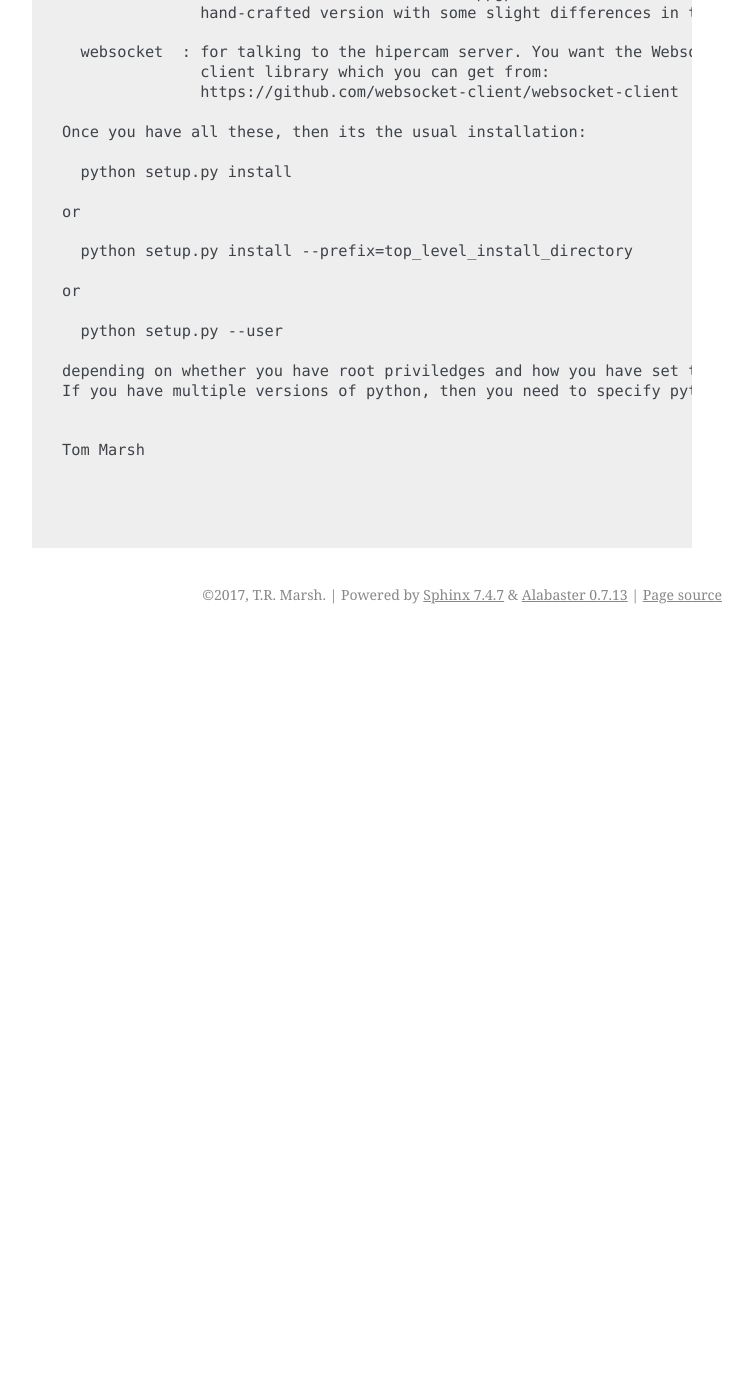
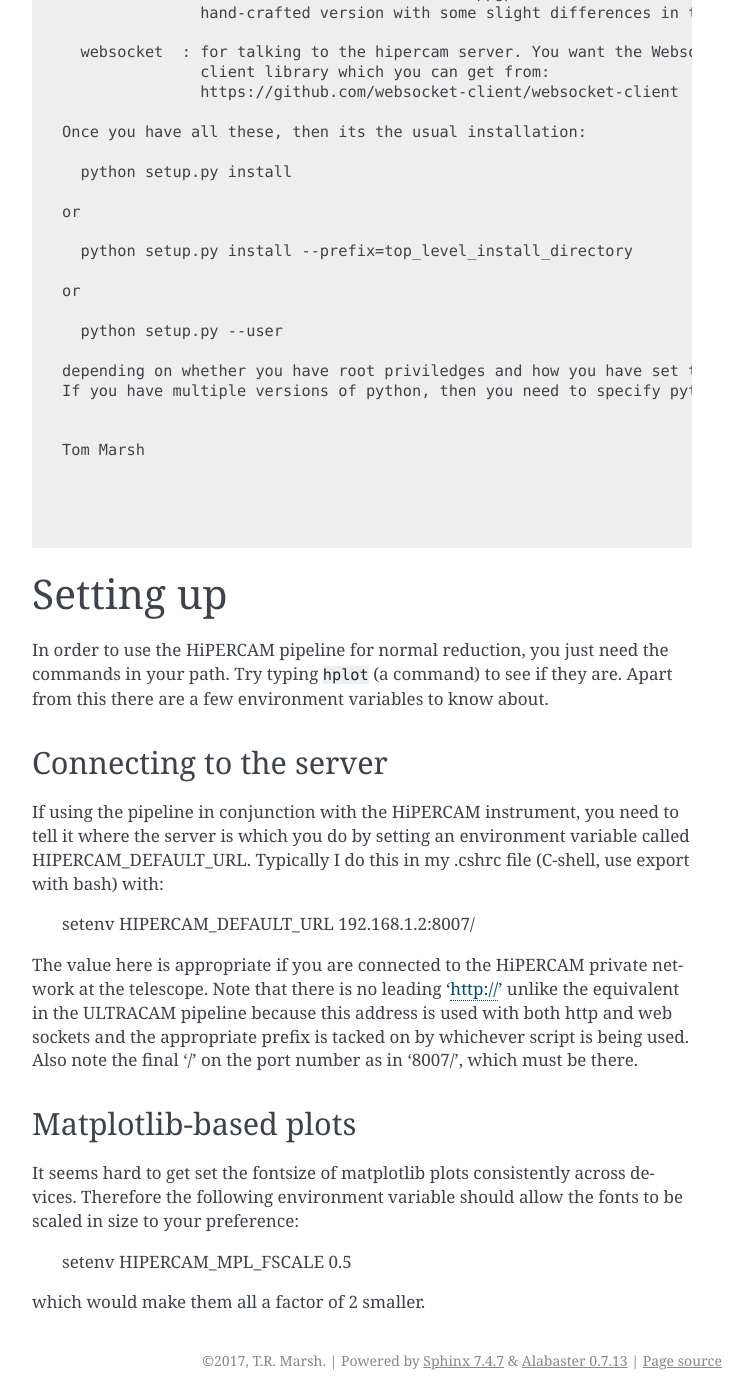
Before and after one commit to HiPERCAM/hipercam, a Sphinx documentation site: the page built from docs/installation.rst, in a window 1280 px wide and 1400 px high, scrolled down 887 px. Shown: the whole window, without its empty margins (388-1141 px from the left). Built offline with Sphinx 7.4.7, drawn with Linux system fonts in a browser that asks for light colours; pages that are not in the unit, such as notebooks, are missing from menus; before the commit the page ends 1521 px from its top, so only the background shows below that; some of the changed text lies outside the part shown.

Commit message:
more doc updates

```diff
--- a/docs/installation.rst
+++ b/docs/installation.rst
@@ -14,3 +14,38 @@ with further instructions and repeated verbatim below:
 
 .. literalinclude:: ../README.rst
    :language: none
+
+Setting up
+==========
+
+In order to use the HiPERCAM pipeline for normal reduction, you just need the
+commands in your path. Try typing ``hplot`` (a command) to see if they
+are. Apart from this there are a few environment variables to know about.
+
+Connecting to the server
+------------------------
+
+If using the pipeline in conjunction with the HiPERCAM instrument, you need to
+tell it where the server is which you do by setting an environment variable
+called HIPERCAM_DEFAULT_URL. Typically I do this in my .cshrc file (C-shell,
+use export with bash) with:
+
+  setenv HIPERCAM_DEFAULT_URL 192.168.1.2:8007/
+
+The value here is appropriate if you are connected to the HiPERCAM private
+network at the telescope. Note that there is no leading 'http://' unlike the
+equivalent in the ULTRACAM pipeline because this address is used with both
+http and web sockets and the appropriate prefix is tacked on by whichever
+script is being used.  Also note the final '/' on the port number as in
+'8007/', which must be there.
+
+Matplotlib-based plots
+----------------------
+
+It seems hard to get set the fontsize of matplotlib plots consistently across
+devices. Therefore the following environment variable should allow the fonts
+to be scaled in size to your preference:
+
+  setenv HIPERCAM_MPL_FSCALE 0.5
+
+which would make them all a factor of 2 smaller.
--- a/docs/quickapi.rst
+++ b/docs/quickapi.rst
@@ -126,7 +126,7 @@ data. Another useful one is :class:`HcamListSpool` which can be attached to a
 file list to return each file as an :class:`MCCD`. Others source data from
 servers for both HiPERCAM and ULTRA(CAM|SPEC). Several of the standard
 HiPERCAM scripts (rtplot, reduce, grab for example) use a special method
-'data_source' to return any one of these 5 types. For instance these lines
+:func:`data_source` to return any one of these 5 types. For instance these lines
 are extracted from 'rtplot'::
 
     with hcam.data_source(source, run, first) as spool:
@@ -146,8 +146,8 @@ Command line inputs
 The pipeline uses a style of command-line inputs derived from STARLINK
 routines that is distinct from the usual UNIX-style command-line options. The
 first key difference is that if you don't enter values on the command-line
-itself, you will be prompted for most of them, although a '\' during prompted
-input or '\\' on the command-line will curtail such prompting.  The second is
+itself, you will be prompted for most of them, although a '\\\\' during prompted
+input or '\\\\\\\\' on the command-line will curtail such prompting.  The second is
 that commands have a memory: your entries are written to disk files to act as
 defaults the next time round. This has great benefits in reducing the amount
 of typing. If you want to write scripts that follow the same convention then
```
Also changed, not shown: other parts of docs/installation.rst (+2 -2 lines), docs/index.rst (+6 -1 lines), docs/reduction.rst (added, +7 -0 lines), hipercam/__init__.py (+15 -14 lines), 1 other file.
